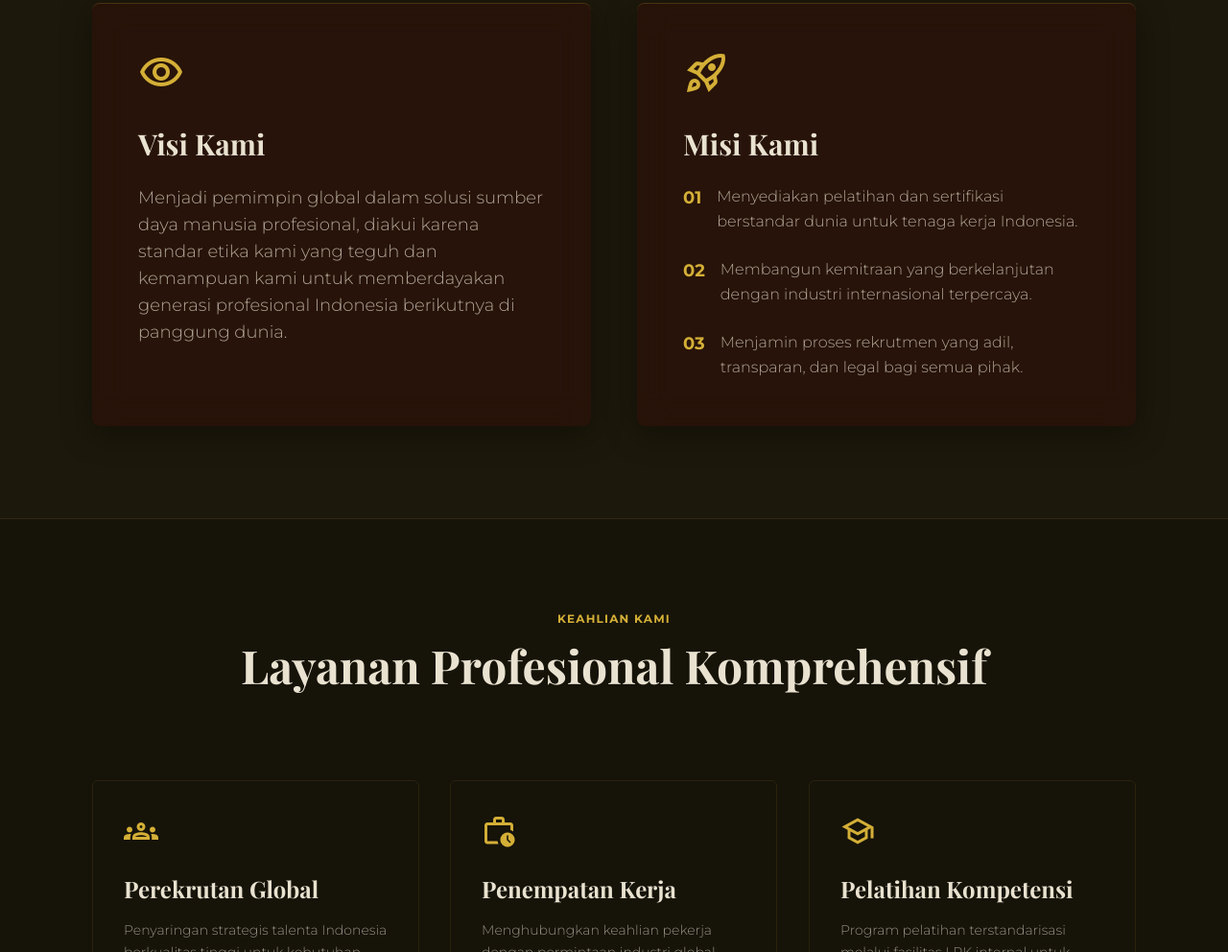
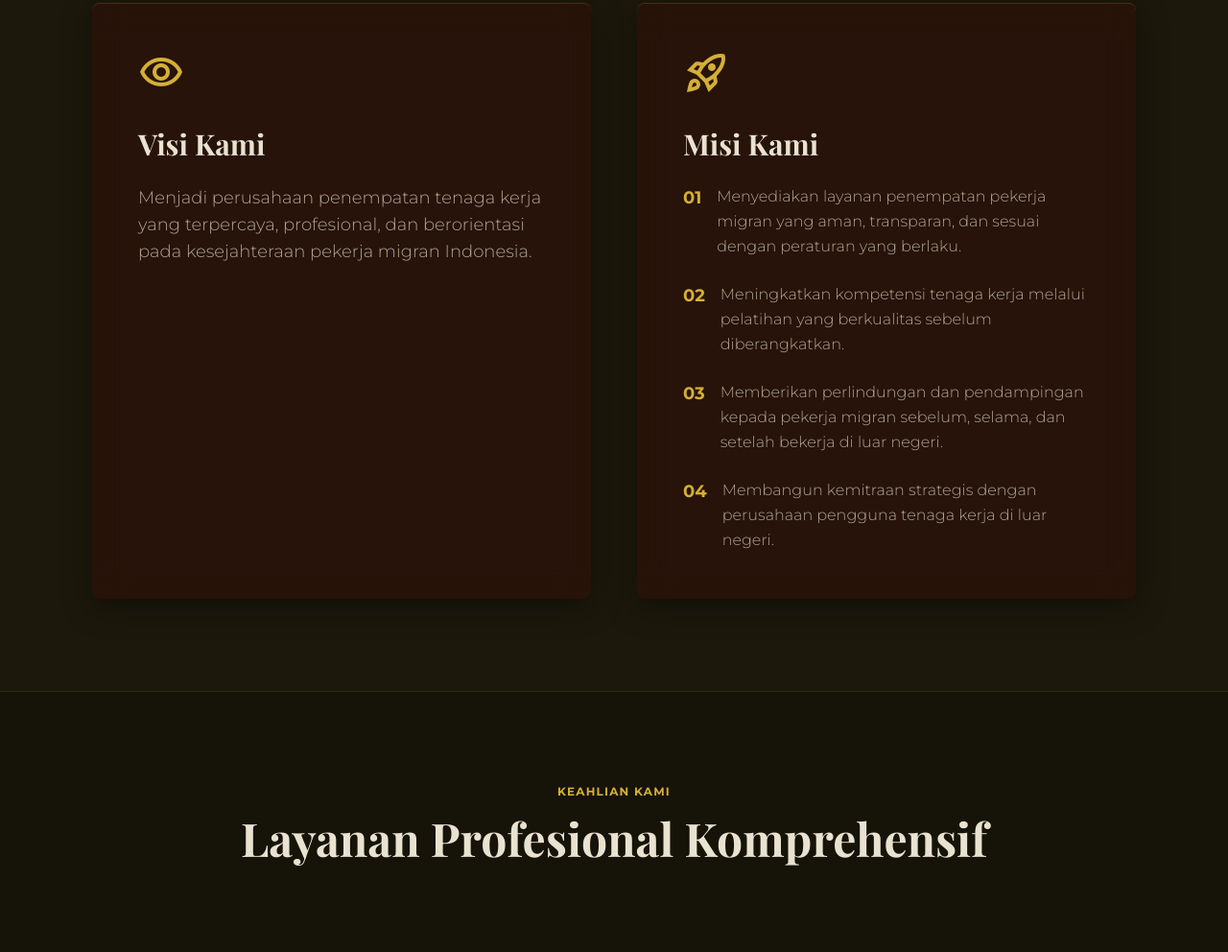
Before and after one commit to HaikalSyakir/ProfileAidaDuta, a plain HTML site: page index.html in a window 1280 px wide. Shown: the part 1618-2610 px from the top of the page at 96% size. Drawn offline with nearby package versions, Linux system fonts and the light colour scheme.

Commit message:
visimisi

```diff
--- a/index.html
+++ b/index.html
@@ -116,15 +116,19 @@
         <ul class="space-y-6">
           <li class="flex gap-4 items-start" data-aos="fade-left" data-aos-delay="300">
             <span class="text-[#d4af37] font-bold text-lg">01</span>
-            <p data-lang-key="mission_1" class="text-[#e9e2d0]/70 leading-relaxed font-light">Menyediakan pelatihan dan sertifikasi berstandar dunia untuk tenaga kerja Indonesia.</p>
+            <p data-lang-key="mission_1" class="text-[#e9e2d0]/70 leading-relaxed font-light">Menyediakan layanan penempatan pekerja migran yang aman, transparan, dan sesuai dengan peraturan yang berlaku.</p>
           </li>
           <li class="flex gap-4 items-start" data-aos="fade-left" data-aos-delay="400">
             <span class="text-[#d4af37] font-bold text-lg">02</span>
-            <p data-lang-key="mission_2" class="text-[#e9e2d0]/70 leading-relaxed font-light">Membangun kemitraan yang berkelanjutan dengan industry internasional terpercaya.</p>
+            <p data-lang-key="mission_2" class="text-[#e9e2d0]/70 leading-relaxed font-light">Meningkatkan kompetensi tenaga kerja melalui pelatihan yang berkualitas sebelum diberangkatkan.</p>
           </li>
           <li class="flex gap-4 items-start" data-aos="fade-left" data-aos-delay="500">
             <span class="text-[#d4af37] font-bold text-lg">03</span>
-            <p data-lang-key="mission_3" class="text-[#e9e2d0]/70 leading-relaxed font-light">Menjamin proses rekrutmen yang adil, transparan, dan legal bagi semua pihak.</p>
+            <p data-lang-key="mission_3" class="text-[#e9e2d0]/70 leading-relaxed font-light">Memberikan perlindungan dan pendampingan kepada pekerja migran sebelum, selama, dan setelah bekerja di luar negeri.</p>
+          </li>
+          <li class="flex gap-4 items-start" data-aos="fade-left" data-aos-delay="500">
+            <span class="text-[#d4af37] font-bold text-lg">04</span>
+            <p data-lang-key="mission_4" class="text-[#e9e2d0]/70 leading-relaxed font-light">Membangun kemitraan strategis dengan perusahaan pengguna tenaga kerja di luar negeri.</p>
           </li>
         </ul>
       </div>
--- a/script.js
+++ b/script.js
@@ -37,18 +37,21 @@ const translations = {
     vision_title: "Visi Kami",
 
     vision_desc:
-      "Menjadi pemimpin global dalam solusi sumber daya manusia profesional, diakui karena standar etika kami yang teguh dan kemampuan kami untuk memberdayakan generasi profesional Indonesia berikutnya di panggung dunia.",
+      "Menjadi perusahaan penempatan tenaga kerja yang terpercaya, profesional, dan berorientasi pada kesejahteraan pekerja migran Indonesia.",
 
     mission_title: "Misi Kami",
 
     mission_1:
-      "Menyediakan pelatihan dan sertifikasi berstandar dunia untuk tenaga kerja Indonesia.",
+      "Menyediakan layanan penempatan pekerja migran yang aman, transparan, dan sesuai dengan peraturan yang berlaku.",
 
     mission_2:
-      "Membangun kemitraan yang berkelanjutan dengan industri internasional terpercaya.",
+      "Meningkatkan kompetensi tenaga kerja melalui pelatihan yang berkualitas sebelum diberangkatkan.",
 
     mission_3:
-      "Menjamin proses rekrutmen yang adil, transparan, dan legal bagi semua pihak.",
+      "Memberikan perlindungan dan pendampingan kepada pekerja migran sebelum, selama, dan setelah bekerja di luar negeri.",
+
+    mission_4:
+      "Membangun kemitraan strategis dengan perusahaan pengguna tenaga kerja di luar negeri.",
 
     srv_tag: "KEAHLIAN KAMI",
     srv_title: "Layanan Profesional Komprehensif",
@@ -188,19 +191,21 @@ const translations = {
     vision_title: "Our Vision",
 
     vision_desc:
-      "To be a global leader in professional human resource solutions, recognized for our unwavering ethical standards and our ability to empower the next generation of Indonesian professionals on the world stage.",
+      "To become a trusted, professional, and welfare-oriented labor placement company for Indonesian migrant workers.",
 
     mission_title: "Our Mission",
 
     mission_1:
-      "Provide world-class training and certification for the Indonesian workforce.",
+      "Providing migrant worker placement services that are safe, transparent, and in accordance with applicable regulations.",
 
     mission_2:
-      "Build sustainable partnerships with trusted international industries.",
+      "Improving workforce competency through quality training before departure.",
 
     mission_3:
-      "Ensure a fair, transparent, and legal recruitment process for all parties.",
+      "Providing protection and assistance to migrant workers before, during and after working abroad.",
 
+    mission_4:
+      "Building strategic partnerships with companies using labor abroad.",
     srv_tag: "OUR EXPERTISE",
     srv_title: "Comprehensive Professional Services",
 
@@ -341,18 +346,21 @@ const translations = {
     vision_title: "我們的願景",
 
     vision_desc:
-      "成為值得信賴的國際人力資源品牌，以專業服務與良好信譽，協助更多印尼人才走向全球舞台。",
+      "成為一家值得信賴、專業且以福利為導向的印尼移工勞工派遣公司。",
 
     mission_title: "我們的使命",
 
     mission_1:
-      "為印尼專業人才提供世界級培訓與國際認證。",
+      "提供安全、透明且符合適用法規的移工安置服務。",
 
     mission_2:
-      "與值得信賴的國際企業建立長期合作關係。",
+      "透過出國前高品質培訓提升員工能力。",
 
     mission_3:
-      "確保所有招募與派遣流程公平、透明且合法。",
+      "為移徙工人出國前、出國期間和出國後提供保護和援助。",
+
+    mission_4:
+      "與使用海外勞動力的公司建立策略夥伴關係。",
 
     srv_tag: "我們的專業",
 
```
